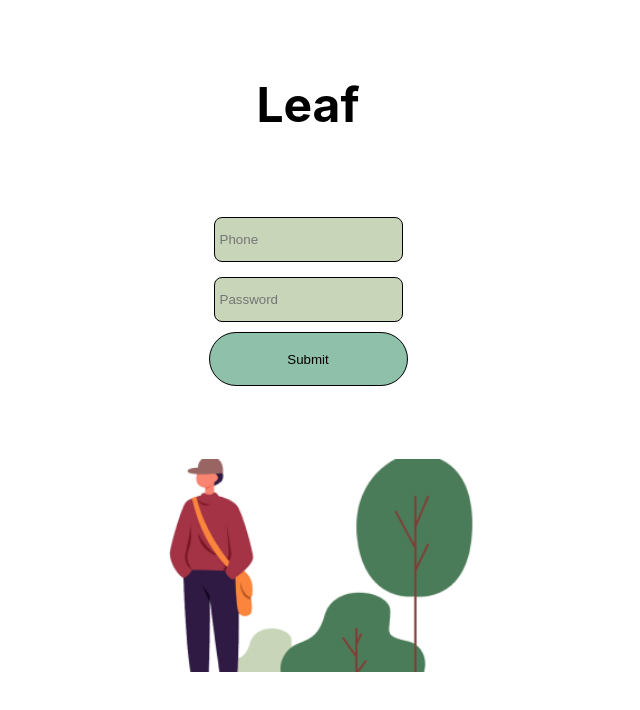
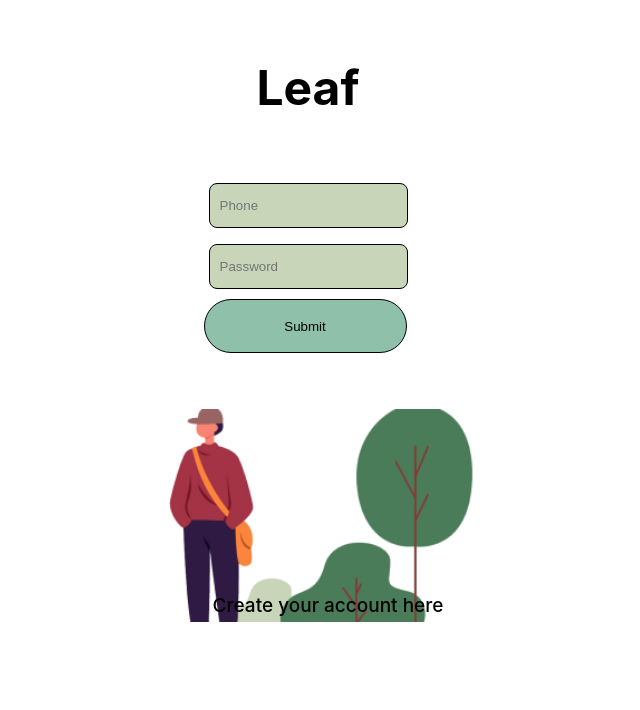
Before and after one commit to kiljaja/leaf, a React (Create React App) app: page / in a window 1280 px wide. Shown: the top 710 px of the page, without its empty margins (332-972 px from the left). Built offline with nearby package versions, Linux system fonts and the light colour scheme.

Commit message:
Position login logo image

```diff
--- a/src/App.css
+++ b/src/App.css
@@ -56,7 +56,7 @@
 
 .input-field {
   display: block;
-  padding: 5px;
+  padding: 10px;
   margin: 5px;
   height: 45px;
   border: solid 1px black;
--- a/src/components/views/Login/Login.css
+++ b/src/components/views/Login/Login.css
@@ -14,4 +14,13 @@
   left: 30px;
   width: 357px;
   height: 191px;
+  z-index: -1;
 }
+
+.prompt-create-user{
+  font-size: 19px;
+  font-weight: 520;
+  position: relative;
+  left: 20px;
+  bottom: 50px;
+}
--- a/src/components/views/Login/Login.js
+++ b/src/components/views/Login/Login.js
@@ -11,6 +11,7 @@ function Login() {
       <div className="login-logo-container">
         <img src={logo1} alt="logo"/>
       </div>
+      <p className="prompt-create-user">Create your account <a>here</a></p>
     </div>
   );
 }
```
